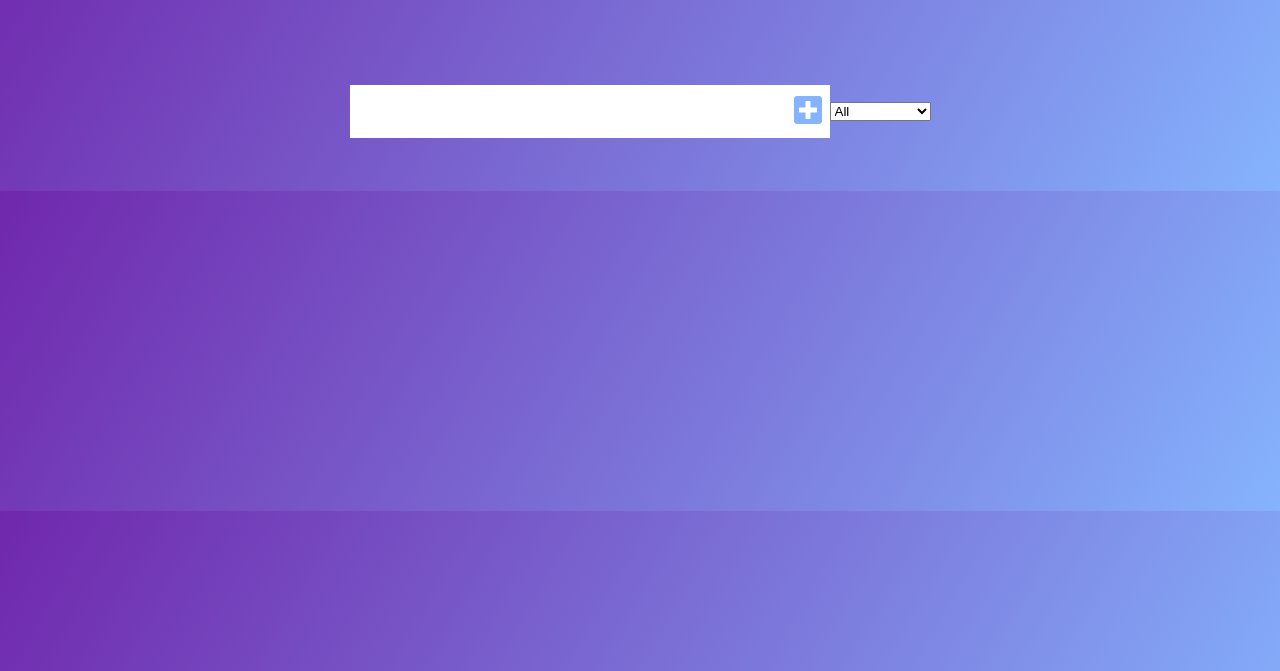
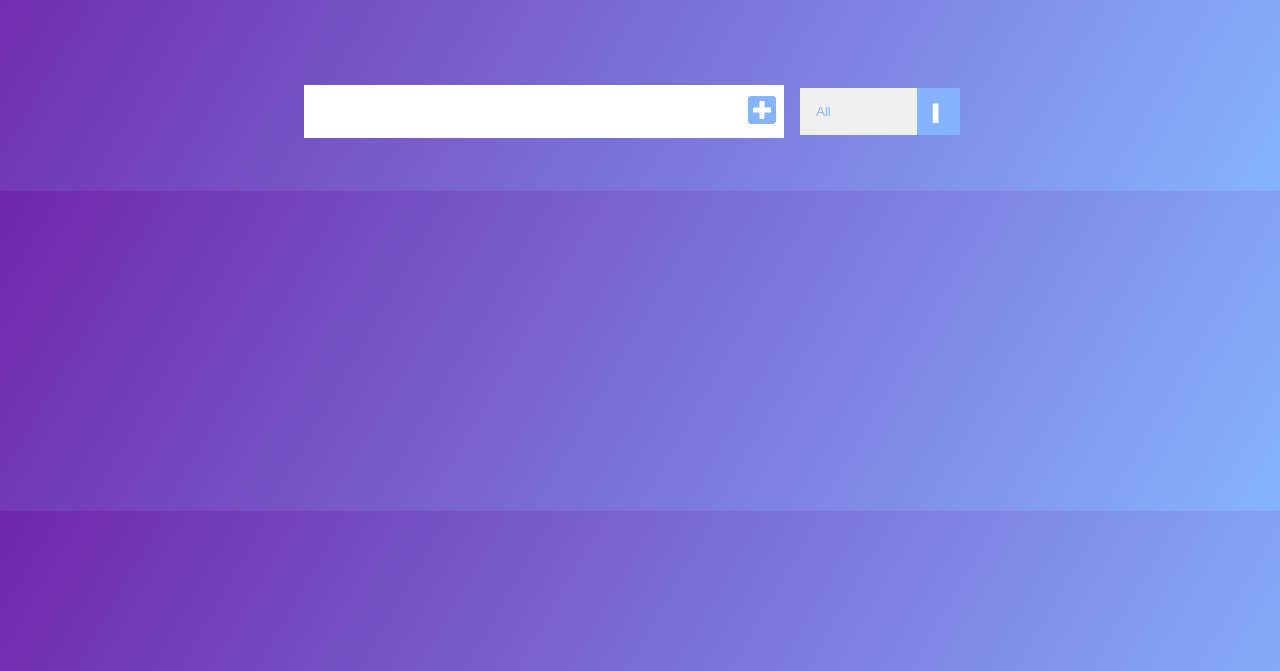
Before and after one commit to fellamch22/javascript-todolist, a plain HTML site: page index.html in a window 1280 px wide. Shown: the part 129-800 px from the top of the page. Drawn offline with Linux system fonts and the light colour scheme.

Commit message:
update styling

```diff
--- a/style.css
+++ b/style.css
@@ -90,3 +90,39 @@ form button:hover{
     transform: translateY(8rem),rotateZ(20deg);
     opacity: 0;
 }
+
+select {
+    -webkit-appearance: none;
+    -moz-appearance: none;
+    appearance: none;
+    outline: none;
+    border: none;
+}
+.select{
+
+    margin: 1rem;
+    position: relative;
+    overflow: hidden;
+}
+
+select{
+    color: #85b3fd;
+    width: 10rem;
+    cursor: pointer;
+    padding: 1rem;
+}
+
+.select::after{
+    content: "\258C";
+    position :absolute;
+    background: #85b3fd;
+    top: 0;
+    right: 0;
+    padding: 1rem;
+    pointer-events: none;
+    transition: all 0.3s ease;
+}
+.select:hover::after{
+    background: white;
+    color: #85b3fd;
+}
```
